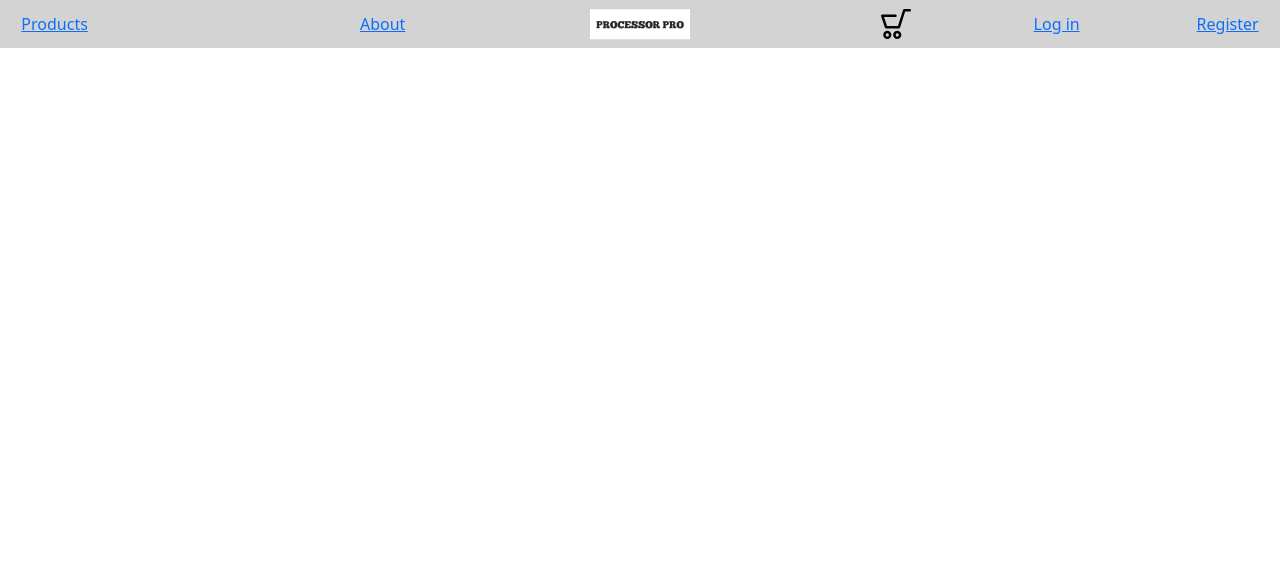
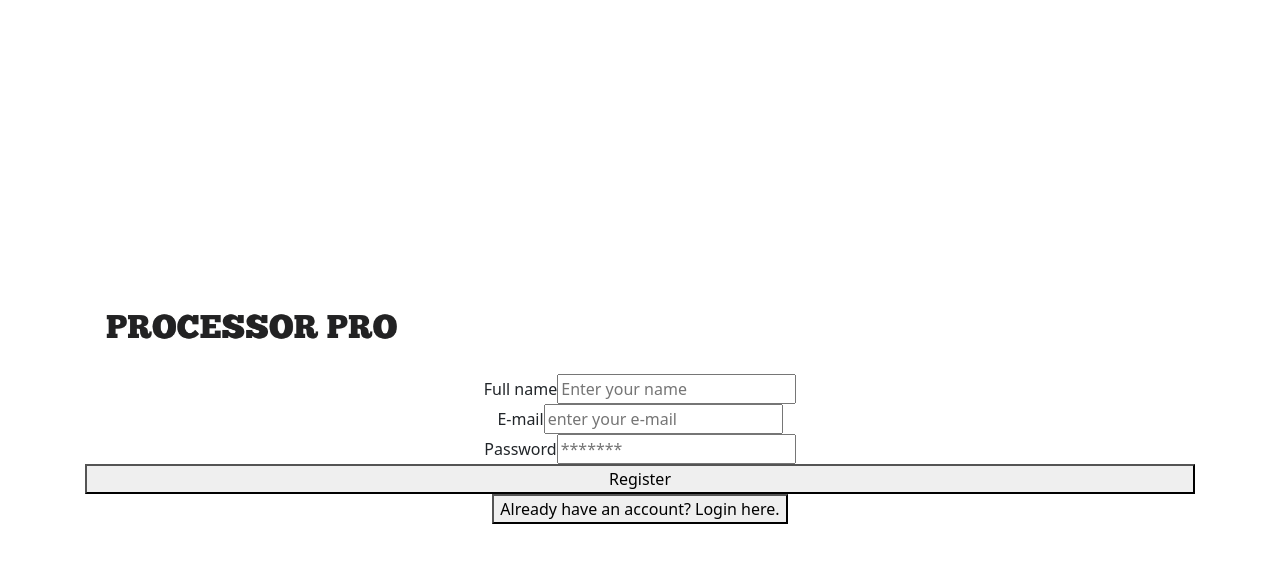
Before and after one commit to Douba9/E-Commerce, a React (Create React App) app in the folder ecom/: page / in a window 1280 px wide. Shown: the top 562 px of the page. Built offline with nearby package versions, Linux system fonts and the light colour scheme.

Commit message:
update login/register

```diff
--- a/ecom/src/App.css
+++ b/ecom/src/App.css
@@ -1,9 +1,12 @@
 /* Optimization */
+
 *,
 *::before,
 *::after {
   box-sizing: border-box;
 }
+
+/* Global */
 
 .App,
 .Home {
@@ -12,12 +15,36 @@
   background-image: linear-gradient(79deg #fcfced, #fcedfc 48%, #ebf6ff);
 }
 
-/* Alignement spécifique à login & register, séparé du reste */
+/* Login & register */
+
 .App {
   justify-content: center;
   align-items: center;
   text-align: center;
 }
+
+.App .auth-form-container,
+.App form {
+  display: flex;
+  flex-direction: column;
+}
+
+.App .auth-form-container {
+  justify-content: center;
+  align-items: center;
+  width: 50%;
+}
+
+.App form {
+  height: 100%;
+  justify-content: space-around;
+}
+
+.App form img {
+  width: 30%;
+}
+
+/* Home */
 
 .Home {
   flex-direction: column;
--- a/ecom/src/App.js
+++ b/ecom/src/App.js
@@ -6,23 +6,23 @@ import { Home } from "./Home"
 
 
 function App() {
-  // const [currentForm, setCurrentForm] = useState('login');
-  // const toogleForm = (formName) => {
-  //   setCurrentForm(formName)
-  // }
+  const [currentForm, setCurrentForm] = useState('register');
+  const toogleForm = (formName) => {
+    setCurrentForm(formName)
+  }
+  return (
+    <div className="App">
+      {
+        currentForm == 'login' ? <Login onFormSwitch={toogleForm} /> : <Register onFormSwitch={toogleForm} />
+      }
+    </div>
+  );
+
   // return (
-  //   <div className="App">
-  //     {
-  //       currentForm == 'login' ? <Login onFormSwitch={toogleForm} /> : <Register onFormSwitch={toogleForm} />
-  //     }
+  //   <div className="Home">
+  //     <Home/>
   //   </div>
   // );
-
-  return (
-    <div className="Home">
-      <Home/>
-    </div>
-  );
 }
 
 export default App;
--- a/ecom/src/Login.jsx
+++ b/ecom/src/Login.jsx
@@ -1,5 +1,5 @@
 import React, { useState } from "react"
-
+import logo from './img/logo.png'
 
 export const Login = (props) => {
 
@@ -17,11 +17,15 @@ export const Login = (props) => {
     return (
         <div className="auth-form-container">
             <form onSubmit={handleSubmit}>
-                <h1>Login page</h1>
-                <label htmlFor="e-mail"> E-mail</label>
-                <input value={email} onChange={(e) => setEmail(e.target.value)} type="email" placeholder="enter your e-mail" id="e-mail" name="email"></input>
-                <label htmlFfor="password"> Password</label>
-                <input value={pass} onChange={(e) => setPass(e.target.value)} type="password" placeholder="*******" id="password" name="password"></input>
+                <img src={logo} alt="logo"/>
+                <div>
+                    <label htmlFor="e-mail">E-mail</label>
+                    <input value={email} onChange={(e) => setEmail(e.target.value)} type="email" placeholder="enter your e-mail" id="e-mail" name="email"></input>
+                </div>
+                <div>
+                    <label htmlFfor="password">Password</label>
+                    <input value={pass} onChange={(e) => setPass(e.target.value)} type="password" placeholder="*******" id="password" name="password"></input>
+                </div>
                 <button type="submit">Log In</button>
             </form>
             <button onClick={() => props.onFormSwitch('register')}>Don't have an account? Register here.</button>
--- a/ecom/src/Register.jsx
+++ b/ecom/src/Register.jsx
@@ -1,35 +1,40 @@
-import React, {useState} from "react"
+import React, { useState } from "react"
+import logo from './img/logo.png'
 
-export const Register= (props) => {
+export const Register = (props) => {
 
     const [email, setEmail] = useState('');
     const [pass, setPass] = useState('');
     const [name, setName] = useState('');
 
-    const handleSubmit =(e)=>{
+    const handleSubmit = (e) => {
         e.preventDefault();
         //je recupere bien mon e-mail
         console.log(email);
         //je recupere bien mon password
         console.log(pass);
-       console.log(name)
-
+        console.log(name);
     }
 
     return (
         <div className="auth-from-container">
             <form onSubmit={handleSubmit}>
-        <h1>Register page</h1>
+                <img src={logo} alt="logo"/>
+                <div>
                     <label htmlFor="name">Full name</label>
-        <input value={name}  onChange={(e)=> setName(e.target.value)} id="name" name="name"  placeholder="Enter your name" ></input>
+                    <input value={name} onChange={(e) => setName(e.target.value)} id="name" name="name" placeholder="Enter your name" ></input>
+                </div>
+                <div>
                     <label htmlFor="e-mail"> E-mail</label>
-        <input value={email} onChange={(e)=> setEmail(e.target.value)} type="email" placeholder="enter your e-mail" id="e-mail" name="email"></input>
+                    <input value={email} onChange={(e) => setEmail(e.target.value)} type="email" placeholder="enter your e-mail" id="e-mail" name="email"></input>
+                </div>
+                <div>
                     <label htmlFor="password"> Password</label>
-        <input  value ={pass} onChange={(e)=> setPass(e.target.value)} type="password" placeholder="*******" id="password" name="password"></input>
+                    <input value={pass} onChange={(e) => setPass(e.target.value)} type="password" placeholder="*******" id="password" name="password"></input>
+                </div>
                 <button type="submit">Register</button>
             </form>
-        <button onClick={()=>props.onFormSwitch('login')}>Already have an account? Login here.</button>
-
+            <button onClick={() => props.onFormSwitch('login')}>Already have an account? Login here.</button>
         </div>
     )
 }
```
Lines whose indentation alone changed are shown as unchanged.
